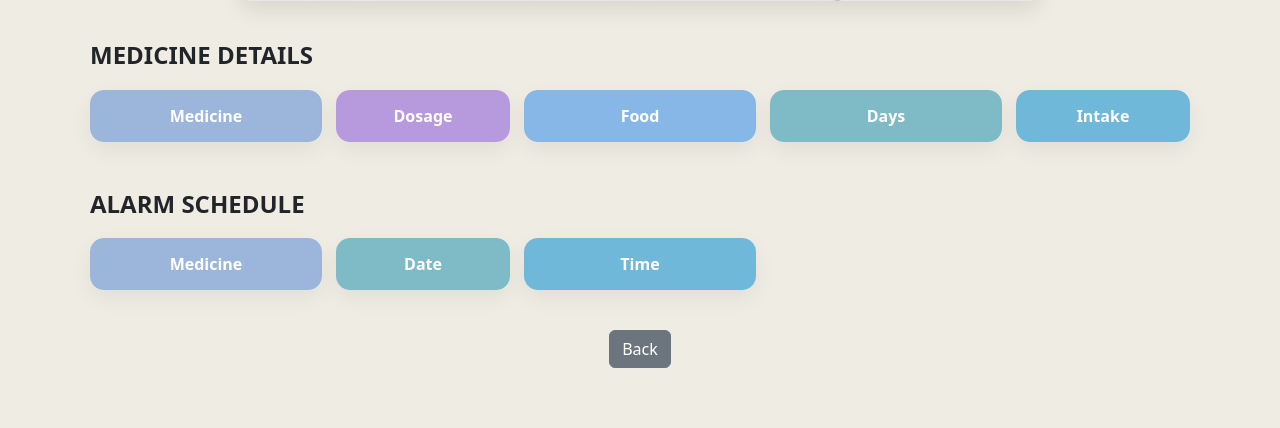
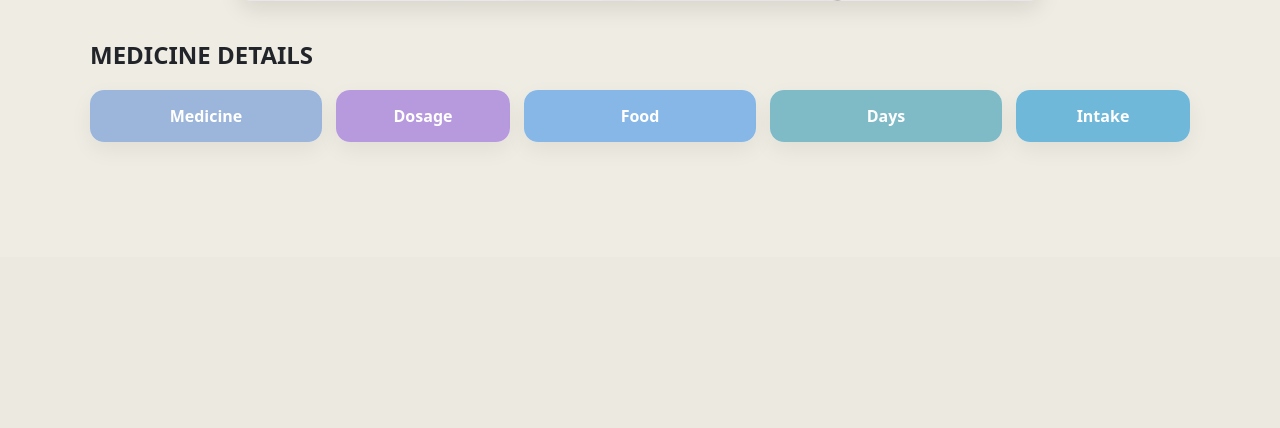
Before and after one commit to FaheemaTamton/EasyHeal, a Django app: page /prescription/1/ in a window 1280 px wide. Shown: the part 543-971 px from the top of the page. After the commit the page ends 685 px from the top, so only its background shows below. Run offline with Django 5.2, Linux system fonts and the light colour scheme; data comes from the database, SQL or seed files in the repository.

Commit message:
Update EasyHeal

```diff
--- a/backend/templates/prescription_detail.html
+++ b/backend/templates/prescription_detail.html
@@ -144,42 +144,6 @@
   </div>
 
 
-  <!-- ================= ALARMS ================= -->
-  <h4 class="section-title mt-5">ALARM SCHEDULE</h4>
-
-  <div class="medicine-table">
-
-    <div class="medicine-col">
-      <div class="medicine-col-header col-name">Medicine</div>
-      {% for alarm in prescription.alarms.all %}
-        <div class="medicine-row">{{ alarm.medicine.name }}</div>
-      {% endfor %}
-    </div>
-
-    <div class="medicine-col">
-      <div class="medicine-col-header col-days">Date</div>
-      {% for alarm in prescription.alarms.all %}
-        <div class="medicine-row">{{ alarm.alarm_date }}</div>
-      {% endfor %}
-    </div>
-
-    <div class="medicine-col">
-      <div class="medicine-col-header col-time">Time</div>
-      {% for alarm in prescription.alarms.all %}
-        <div class="medicine-row">{{ alarm.alarm_time }}</div>
-      {% endfor %}
-    </div>
-
-  </div>
-
-
-  <!-- ================= BACK BUTTON ================= -->
-  <div class="text-center back-btn">
-   <a href="/patient/{{ prescription.patient.id }}/"
-   class="btn btn-secondary">
-    Back
-</a>
-
   </div>
 
 </div>
```
Also changed, not shown: backend/templates/my_account.html (+0 -16 lines).
